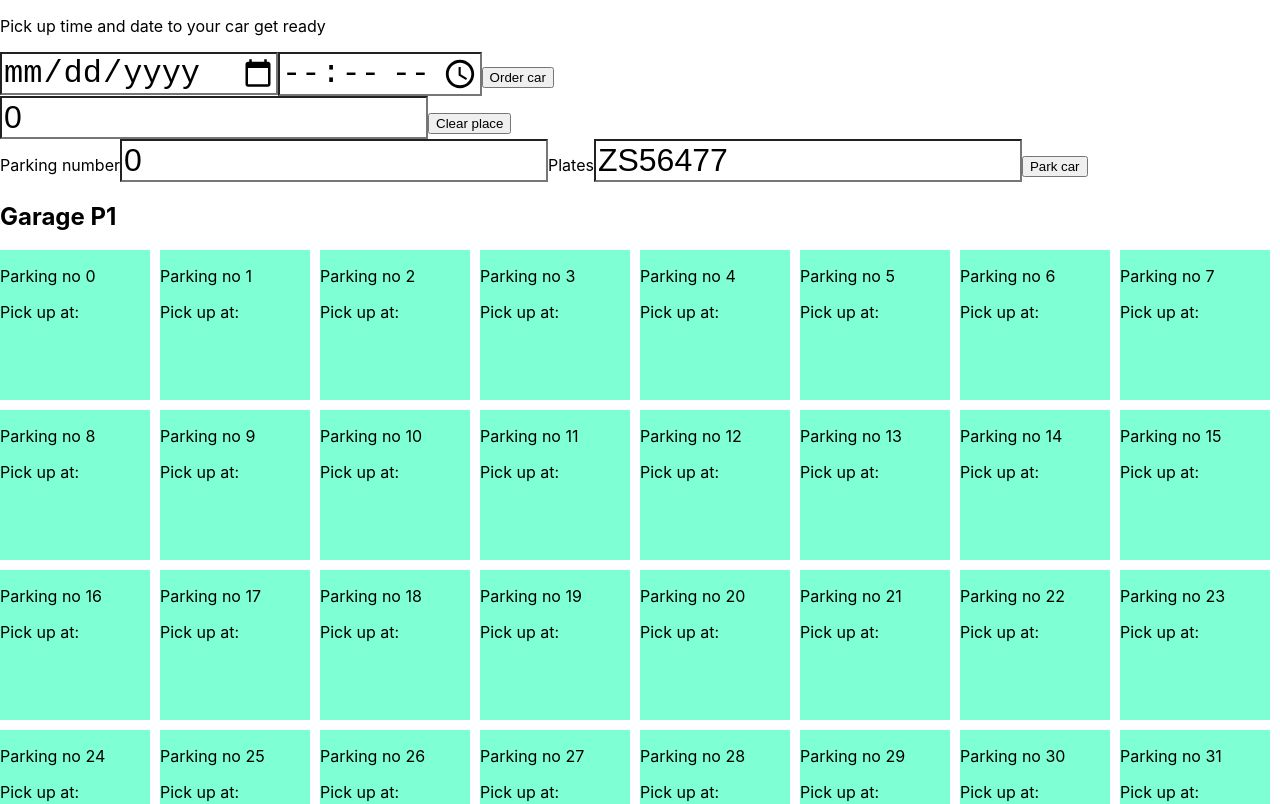
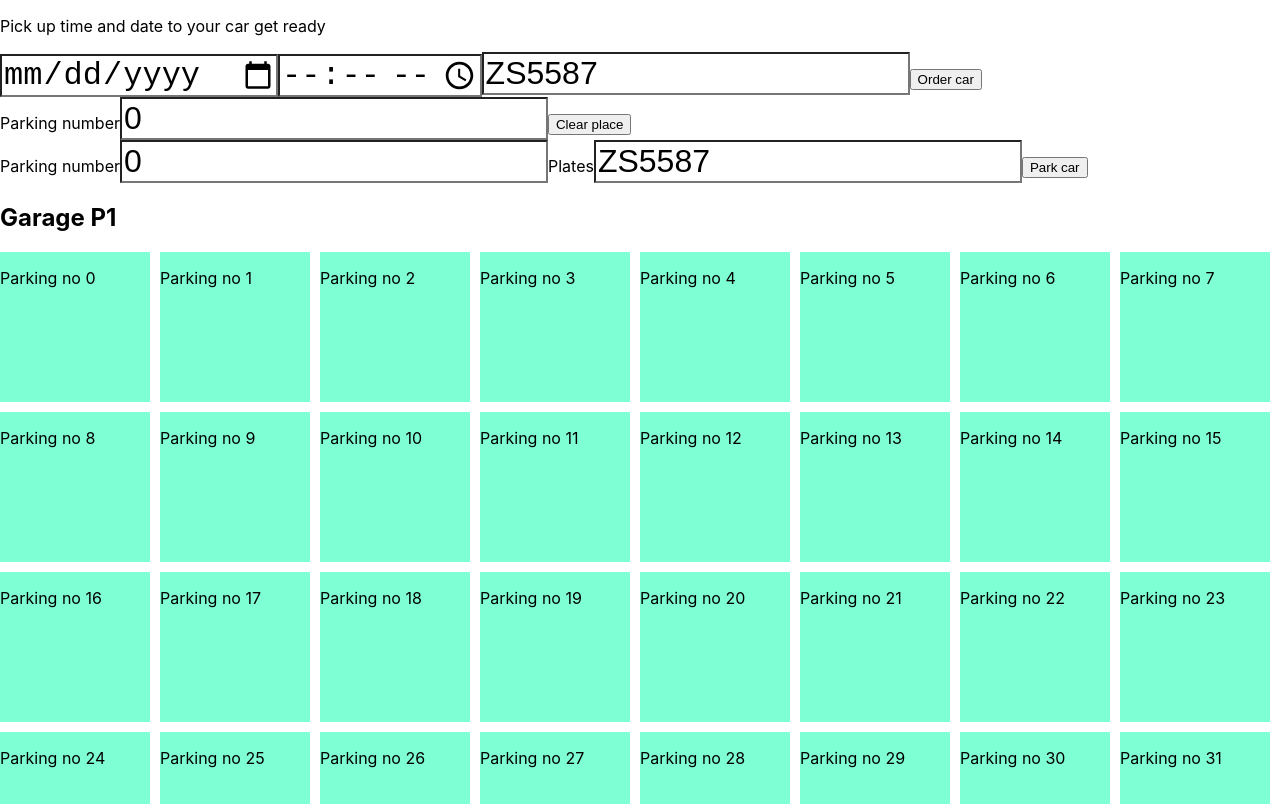
Before and after one commit to wjaqbo/parking, a React (Create React App) app: page / in a window 1280 px wide. Shown: the top 804 px of the page. Built offline with nearby package versions, Linux system fonts and the light colour scheme.

Commit message:
Pick up at functionality

```diff
--- a/src/App.css
+++ b/src/App.css
@@ -15,3 +15,6 @@ input {
 .free {
   background-color: aquamarine;
 }
+.ordered {
+  background-color: rgb(215, 133, 133);
+}
--- a/src/App.js
+++ b/src/App.js
@@ -9,13 +9,14 @@ import ClearPlaceForm from './components/ClearPlaceForm';
 function App() {
   const [date, setDate] = useState('');
   const [time, setTime] = useState('');
-  const [car, setCar] = useState('ZS56477');
+  const [car, setCar] = useState('ZS5587');
   const [parkingNumber, setParkingNumber] = useState(0);
   const [placeToClear, setPlaceToClear] = useState(0);
   const [user, setUser] = useState({
     fname: 'Stacey',
     lname: 'Gonzalez',
-    plates: 'ZS56477',
+    email: 'stacey.gonzalez@gmail.com',
+    plates: 'ZS5587',
     car: 'Honda Civic',
   });
 
@@ -30,11 +31,11 @@ function App() {
     if(orderConfirmed) {
       const newParkingState = [...parkedCars]
       const index = parkedCars.findIndex(element => (element.plates === user.plates))
-      newParkingState[index] = {id: parkingNumber, plates: car, pickUpAt: time};
+      newParkingState[index] = {id: parkingNumber, plates: user.plates, pickUpAt: time};
       setParkedCars(newParkingState);
-    console.log('user', user);
-    console.log('date', date);
-    console.log('time', time);
+      console.log('user', user);
+      console.log('date', date);
+      console.log('time', time);
     }
   };
 
@@ -43,6 +44,10 @@ function App() {
       setTime(e.target.value);
     } else if (e.target.name === 'date') {
       setDate(e.target.value);
+    } else if (e.target.name === 'plates') {
+      const newUserState = {...user};
+      newUserState.plates = e.target.value;
+      setUser(newUserState);
     }
   };
 
@@ -52,8 +57,11 @@ function App() {
     const parkingConfirmed = window.confirm(`Are you sure to park you car ${car} at place number ${parkingNumber}`)
     if(parkingConfirmed) {
       const newParkingState = [...parkedCars]
-      newParkingState[parkingNumber] = {id: parkingNumber, plates: car, pickUpAt: null};
-      setParkedCars(newParkingState);
+      const alredyExists = parkedCars.find((element) => element.plates === car)
+      if(!alredyExists) {
+        newParkingState[parkingNumber] = {id: parkingNumber, plates: car, pickUpAt: null};
+        setParkedCars(newParkingState);
+      }
     }
 }
   const handleParkingChange = e => {
@@ -67,7 +75,7 @@ function App() {
   const handleCleanSubmit = e => {
     e.preventDefault();
     const newParkingState = [...parkedCars]
-      newParkingState[placeToClear] = {id: placeToClear, plates: null};
+      newParkingState[placeToClear] = {id: placeToClear, plates: null, pickUpAt: null};
       setParkedCars(newParkingState);
 
   }
@@ -83,6 +91,7 @@ function App() {
         handleSubmit={handleSubmit}
         time={time}
         date={date}
+        user={user}
       />
       <ClearPlaceForm handleSubmit={handleCleanSubmit} handleChange={handleCleanChange} placeToClear={placeToClear}/>
       <ParkingCarForm handleSubmit={handleParking} handleChange={handleParkingChange} car={car} parkingNumber={parkingNumber}/>
--- a/src/components/ClearPlaceForm.js
+++ b/src/components/ClearPlaceForm.js
@@ -4,6 +4,7 @@ export const ClearPlaceForm = ({handleSubmit, placeToClear, handleChange}) => {
     return (
         <div className="bg-white shadow-lg sticky top-10">
             <form className="border-gray-900 mb-2 p-10 flex justify-between items-center" onSubmit={handleSubmit}>
+                <label>Parking number</label>
                 <input type="number" value={placeToClear} onChange={handleChange} min="0"/>
                 <button className="bg-red-600 py-5 px-10 text-white font-bold text-2xl w-64">Clear place</button>
             </form>
--- a/src/components/Garage.js
+++ b/src/components/Garage.js
@@ -6,10 +6,11 @@ const Garage = ({parkedCars}) => {
     <div className="garage flex items-center">
       {parkedCars.map((element, index) => {
         const isFree = (element.plates === null);
-        return (<div className={`parking-place bg-gray-200 cursor-pointer p-2 ${isFree ? "free" : "" }`} key={index}>
+        const isOrdered = (element.pickUpAt !== null);
+        return (<div className={`parking-place bg-gray-200 cursor-pointer p-2 ${isFree ? "free" : "" } ${isOrdered ? "ordered" : "" }`} key={index}>
           <p className="font-bold text-xs">Parking no {index}</p>
           <p className="uppercase font-bold text-2xl">{element.plates}</p>
-          <p>Pick up at: {element.pickUpAt}</p>
+          {(element.pickUpAt) && <p>Pick up at: {element.pickUpAt}</p>}
         </div>)
       })}
     </div>
--- a/src/components/ParkingCarForm.js
+++ b/src/components/ParkingCarForm.js
@@ -4,7 +4,6 @@ export const ParkingCarForm = ({handleSubmit, handleChange, car, parkingNumber})
     return (
         <div className="bg-white shadow-lg sticky top-10">
             <form onSubmit={handleSubmit} className="border-gray-900 mb-2 p-10 flex justify-between items-center">
-                <div></div>
                 <label>Parking number</label>
                 <input name="parkingnumber" type="number" value={parkingNumber} onChange={handleChange} min="0"/>
                 <label>Plates</label>
--- a/src/components/RequestForm.js
+++ b/src/components/RequestForm.js
@@ -1,12 +1,13 @@
 import React from 'react';
 
-const RequestForm = ({ handleSubmit, handleChange, date, time }) => {
+const RequestForm = ({ handleSubmit, handleChange, date, time, user }) => {
   return (
     <div className="sticky top-0 bg-white shadow-lg bg-opacity-60">
       <p className="bg-black text-white p-2 mt-2 font-bold">Pick up time and date to your car get ready</p>
       <form onSubmit={handleSubmit} className="border-gray-900 mb-2 p-10 flex justify-between items-center">
         <input name="date" type="date" value={date} onChange={handleChange} />
         <input name="time" type="time" value={time} onChange={handleChange} />
+        <input name="plates" type="text" value={user.plates} onChange={handleChange}/>
         <button className="bg-blue-400 py-5 px-10 border-r-2 text-white font-bold text-2xl w-64">Order car</button>
       </form>
     </div>
```
